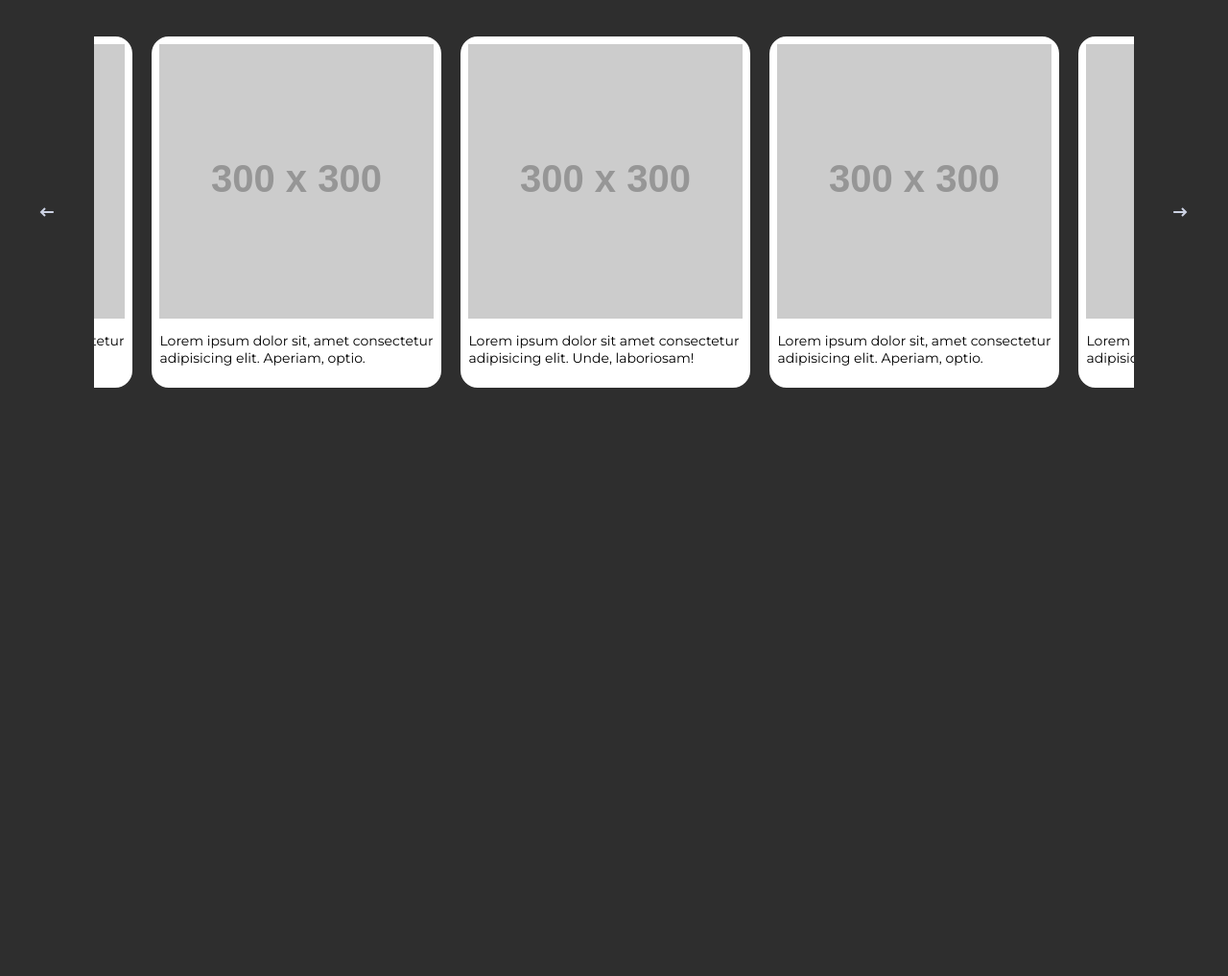
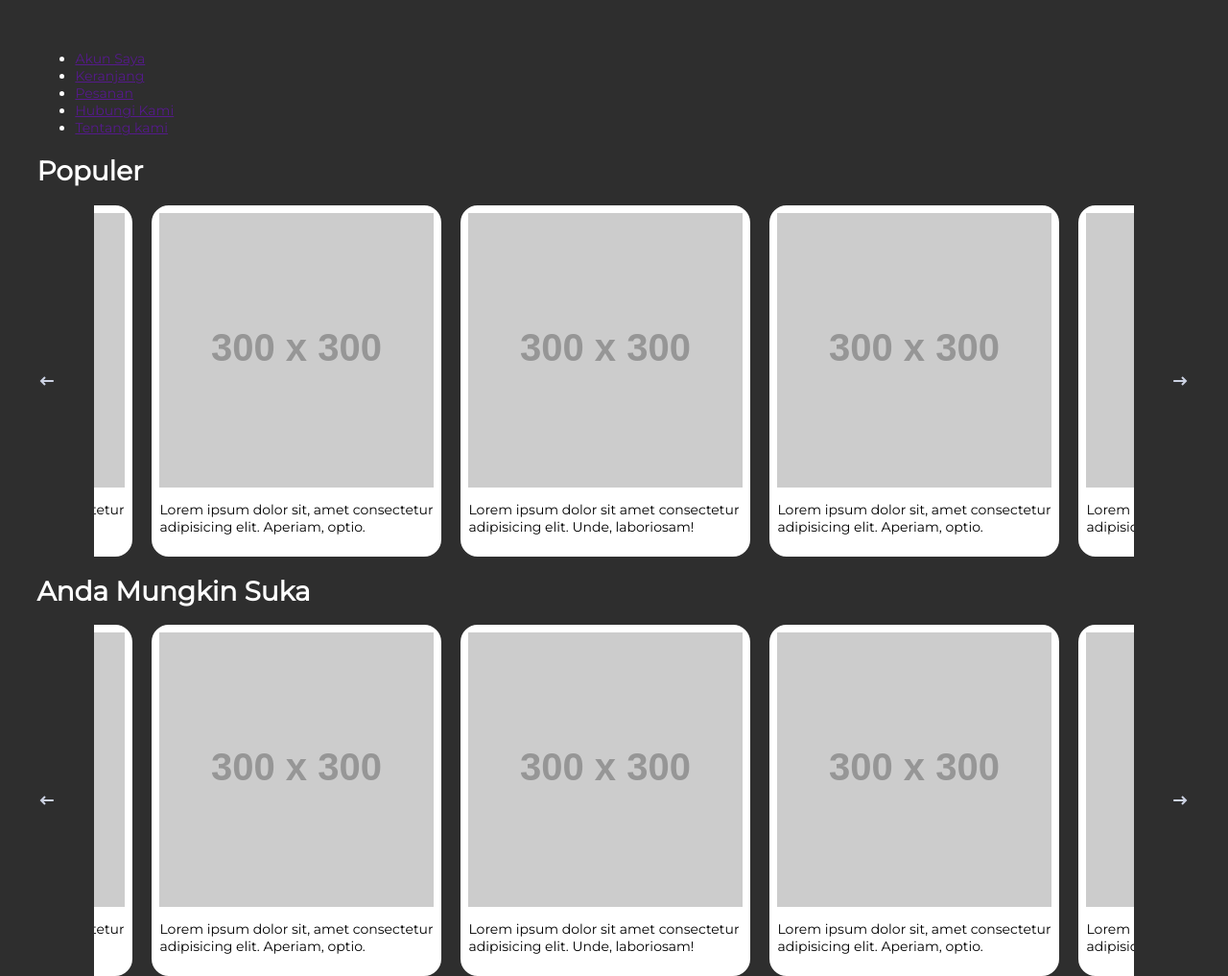
Before and after one commit to MelvinChrysander/marketplacewebdesign, a plain HTML site: page M8L3 praktikum/index.html in a window 1280 px wide. Shown: the whole page at 96% size. Before the commit the page ends 877 px from the top, so only its background shows below. Drawn offline with nearby package versions, Linux system fonts and the light colour scheme; placeholder pictures from the web are drawn by us.

Commit message:
Update index.html
1/09/24 menambah sidebar, navigator, tambahan carousel

```diff
--- a/M8L3 praktikum/index.html
+++ b/M8L3 praktikum/index.html
@@ -2,6 +2,7 @@
 <html lang="en">
   <head>
     <meta charset="UTF-8" />
+    <meta http-equiv="X-UA-Compatible" content="IE=edge" />
     <meta name="viewport" content="width=device-width, initial-scale=1.0" />
     <link rel="stylesheet" href="css/style.css" />
     <!-- slick slider -->
@@ -19,7 +20,66 @@
     <title>Carousel praktikum</title>
   </head>
   <body>
-    <!-- carousel container -->
+    <!--header & navbar -->
+    <header class="header">
+      <div class="burger-menu">
+        <span></span>
+      </div>
+      <nav class="main-nav">
+        <ul class="nav-list">
+          <li class="list__item"><a href="">Akun Saya</a></li>
+          <li class="list__item"><a href="">Keranjang </a></li>
+          <li class="list__item"><a href="">Pesanan</a></li>
+          <li class="list__item"><a href="">Hubungi Kami</a></li>
+          <li class="list__item"><a href="">Tentang kami</a></li>
+        </ul>
+      </nav>
+    </header>
+
+    <!--Tulisan atas-->
+    <h1>Populer</h1>
+    <!-- carousel container populer -->
+    <div class="carousel">
+      <!-- carousel items -->
+      <div class="carousel__item">
+        <img src="https://via.placeholder.com/300" alt="" class="image" />
+        <p class="title">
+          Lorem ipsum dolor sit amet consectetur adipisicing elit. Unde,
+          laboriosam!
+        </p>
+      </div>
+      <div class="carousel__item">
+        <img src="https://via.placeholder.com/300" alt="" class="image" />
+        <p class="title">
+          Lorem ipsum dolor sit, amet consectetur adipisicing elit. Aperiam,
+          optio.
+        </p>
+      </div>
+      <div class="carousel__item">
+        <img src="https://via.placeholder.com/300" alt="" class="image" />
+        <p class="title">
+          Lorem ipsum dolor sit, amet consectetur adipisicing elit. Aperiam,
+          optio.
+        </p>
+      </div>
+      <div class="carousel__item">
+        <img src="https://via.placeholder.com/300" alt="" class="image" />
+        <p class="title">
+          Lorem ipsum dolor sit, amet consectetur adipisicing elit. Aperiam,
+          optio.
+        </p>
+      </div>
+      <div class="carousel__item">
+        <img src="https://via.placeholder.com/300" alt="" class="image" />
+        <p class="title">
+          Lorem ipsum dolor sit, amet consectetur adipisicing elit. Aperiam,
+          optio.
+        </p>
+      </div>
+    </div>
+
+    <!--carousel container untuk anda-->
+    <h1>Anda Mungkin Suka</h1>
     <div class="carousel">
       <!-- carousel items -->
       <div class="carousel__item">
```
